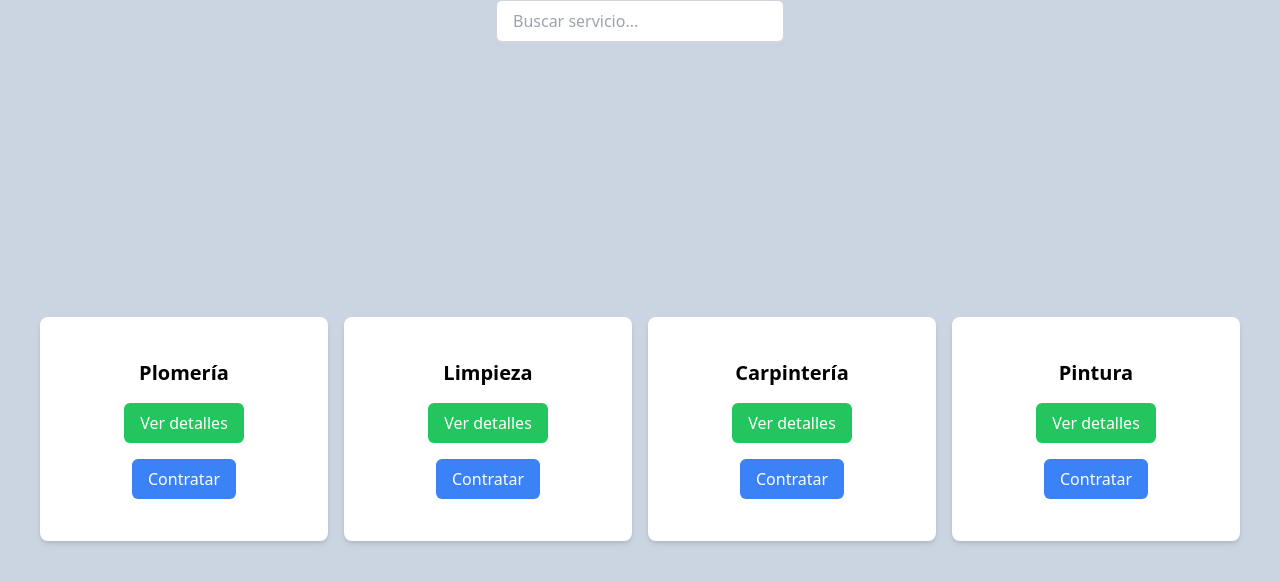
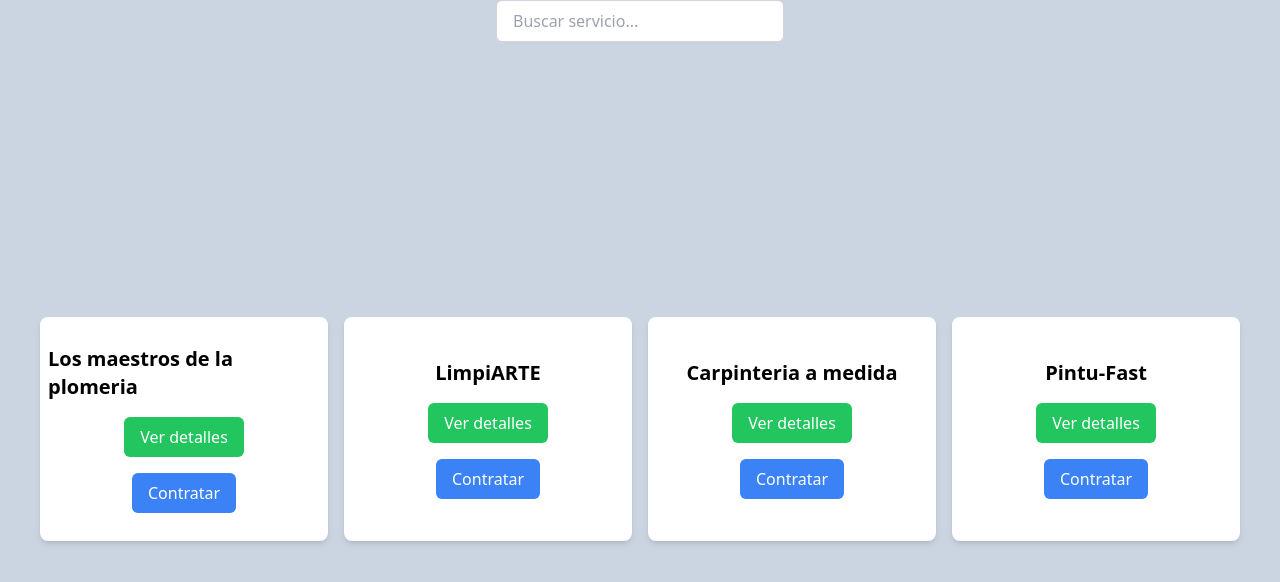
Before and after one commit to SBoteroP/FR33LANCE, a React (Create React App) app: page /servicios in a window 1280 px wide. Shown: the top 582 px of the page. Built offline with nearby package versions, Linux system fonts and the light colour scheme; no server answers.

Commit message:
Correccion busqueda por catergoria: Se muestra el nombre propio del servicio y la busqueda funciona por catergoria del servicio

```diff
--- a/package.json
+++ b/package.json
@@ -9,7 +9,7 @@
     "firebase": "^9.21.0",
     "react": "^18.2.0",
     "react-dom": "^18.2.0",
-    "react-router-dom": "^6.11.0",
+    "react-router-dom": "^6.11.1",
     "react-scripts": "5.0.1",
     "web-vitals": "^2.1.4"
   },
--- a/src/components/Servicios.js
+++ b/src/components/Servicios.js
@@ -12,21 +12,24 @@ export function Servicios() {
     {
       id: 1,
       provider: "Juan Alberto Rodriguez",
-      name: "Plomería",
+      name: "Los maestros de la plomeria",
+      service: "Plomeria",
       description: "Reparación de fugas de agua y gas",
       price: 180000,
     },
     {
       id: 2,
       provider: "Luisa Ramirez",
-      name: "Limpieza",
+      name: "LimpiARTE",
+      service: "Limpieza",
       description: "Servicio de limpieza profunda para hogares y oficinas",
       price: 250000,
     },
     {
         id: 3,
         provider: "Carlos Hernandez",
-        name: "Carpintería",
+        name: "Carpinteria a medida",
+        service: "Carpinteria",
         description:
           "Construcción de estructuras de madera para exteriores",
         price: 280000,
@@ -34,7 +37,8 @@ export function Servicios() {
       {
         id: 4,
         provider: "Ana Maria Fernandez",
-        name: "Pintura",
+        name: "Pintu-Fast",
+        service: "Pintura",
         description:
           "Aplicación de pintura decorativa para paredes interiores",
         price: 150000,
@@ -67,7 +71,7 @@ export function Servicios() {
   </div>
     <div className="flex-1 flex flex-wrap items-center justify-center">
       {services.filter((service) =>
-    service.name.toLowerCase().includes(searchTerm.toLowerCase())
+    service.service.toLowerCase().includes(searchTerm.toLowerCase())
   ).map((service) => (
         <div
           key={service.id}
@@ -99,6 +103,9 @@ export function Servicios() {
             </button>
             <h2 className="text-xl font-bold mb-2">{selectedService.name}</h2>
             <p className="mb-2">
+              <strong>Servicio:</strong> {selectedService.service}
+            </p>
+            <p className="mb-2">
               <strong>Prestador:</strong> {selectedService.provider}
             </p>
             <p className="mb-2">
```
Also changed, not shown: 1 other file (tests, documents, lock files or other folders).
